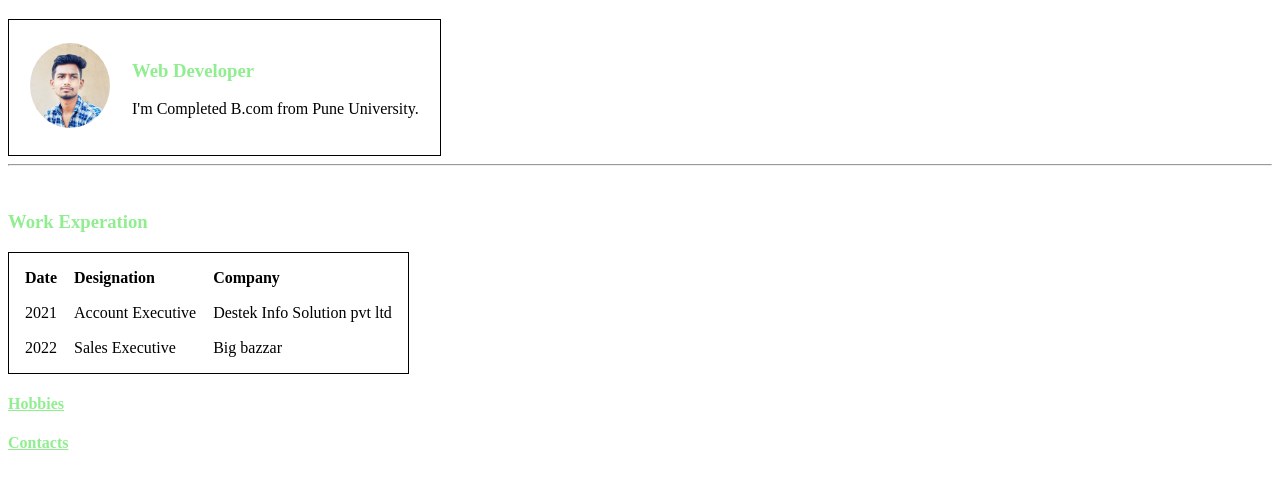
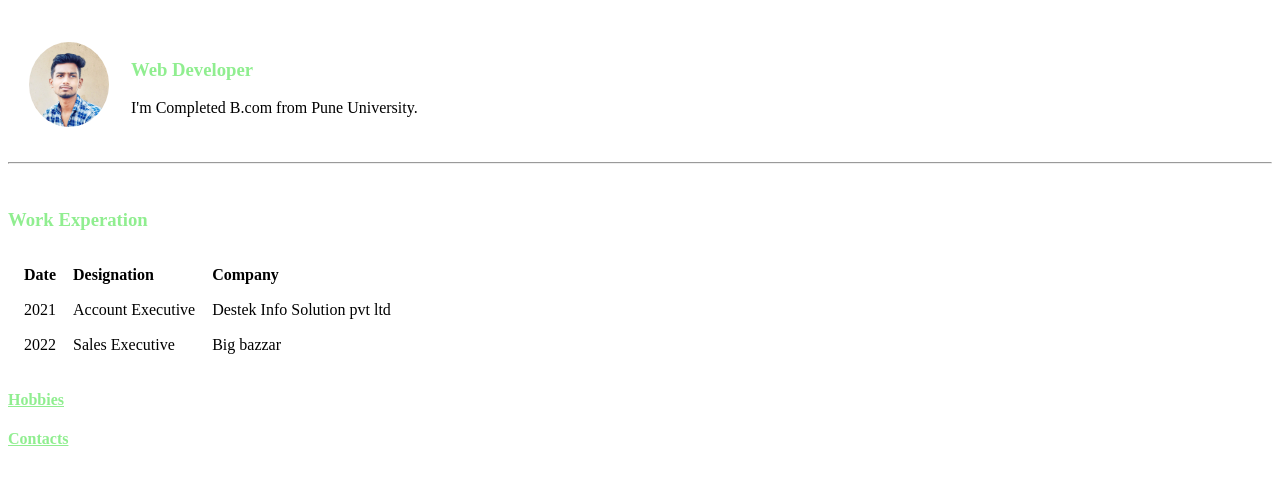
Before and after one commit to Shashikant2310/mycv.github.io, a plain HTML site: page index.html in a window 1280 px wide. Shown: the part 61-550 px from the top of the page. Drawn offline with Linux system fonts and the light colour scheme.

Commit message:
Update style.css

```diff
--- a/style.css
+++ b/style.css
@@ -9,6 +9,3 @@ th{
 h3, a{
     color: lightgreen;
 }
-table{
-    border: 1px solid black;
-}
```
